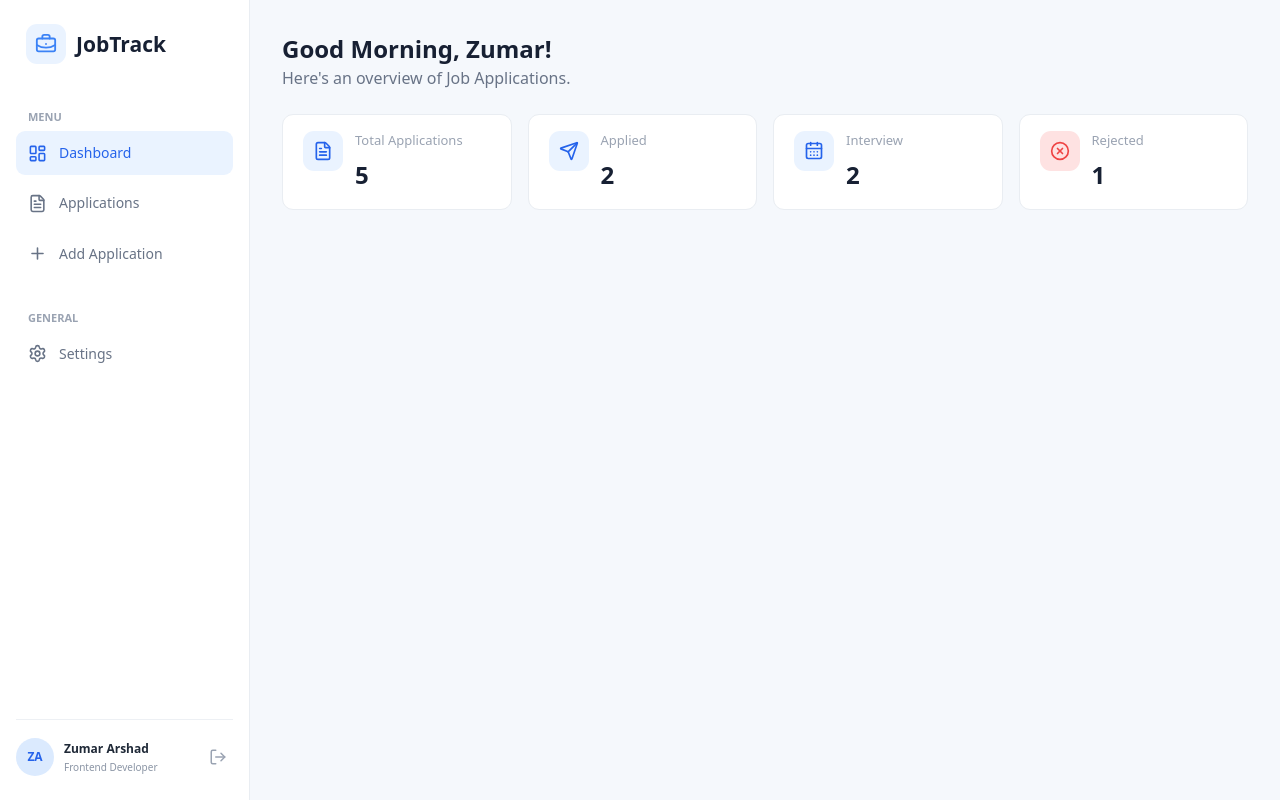
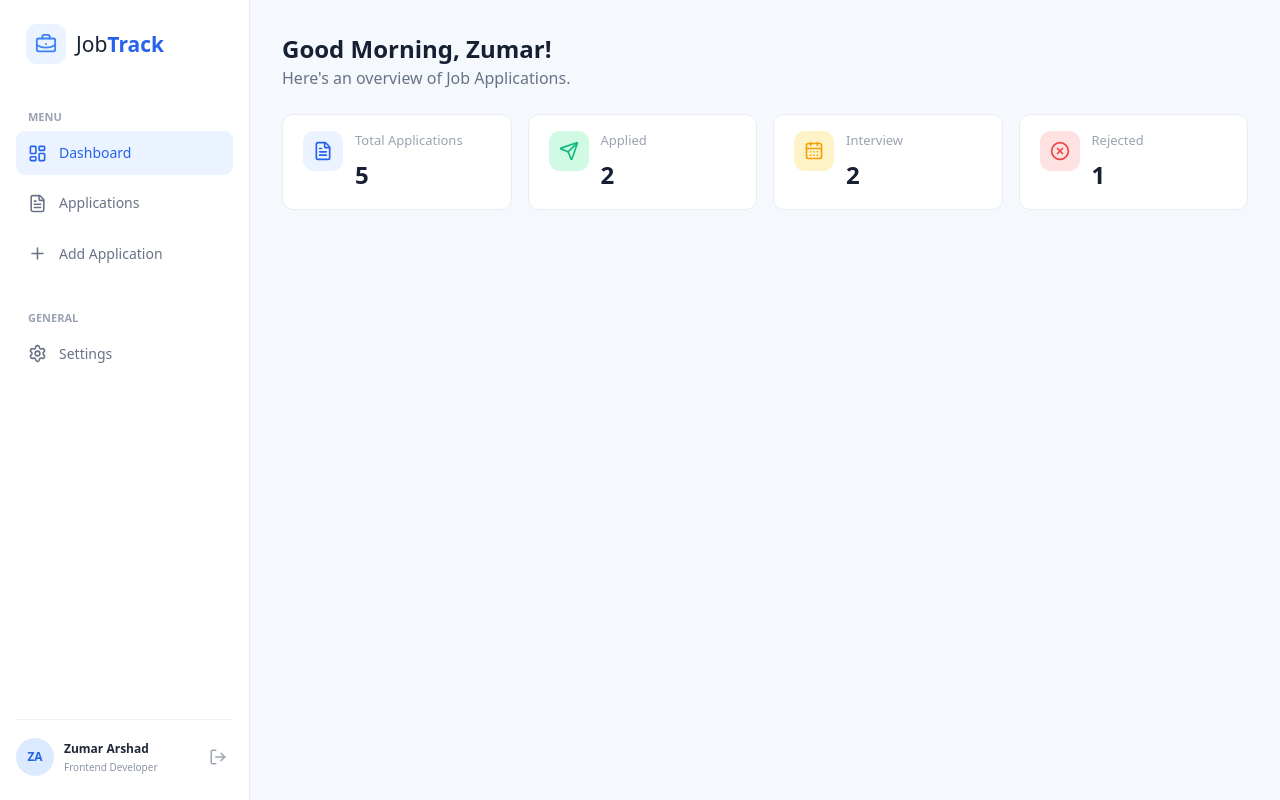
Before and after one commit to ZumarArshad/Job-tracker-application, a React (Vite) app in the folder job-tracker/: page / in a window 1280 px wide. Built offline with nearby package versions, Linux system fonts and the light colour scheme.

Commit message:
Refactor components and styles for improved UI consistency

```diff
--- a/job-tracker/src/App.jsx
+++ b/job-tracker/src/App.jsx
@@ -1,7 +1,7 @@
 import { FileText, Send, CalendarDays, CircleX } from "lucide-react";
-import { Dashboard } from "./pages/Dashboard";
-import { Sidebar } from "./components/Sidebar";
-import { StatCard } from "./components/StatCard";
+import { Dashboard } from "./pages/Dashboard.jsx";
+import { Sidebar } from "./components/Sidebar.jsx";
+import { StatCard } from "./components/StatCard.jsx";
 import "./App.css";
 
 function App() {
@@ -12,9 +12,19 @@ function App() {
         <Dashboard />
         <div className="stat-grid">
           <StatCard title="Total Applications" value="5" icon={FileText} />
-          <StatCard title="Applied" value="2" icon={Send} />
-          <StatCard title="Interview" value="2" icon={CalendarDays} />
-          <StatCard title="Rejected" value="1" icon={CircleX} iconColor="danger" />
+          <StatCard title="Applied" value="2" icon={Send} iconColor="success" />
+          <StatCard
+            title="Interview"
+            value="2"
+            icon={CalendarDays}
+            iconColor="warning"
+          />
+          <StatCard
+            title="Rejected"
+            value="1"
+            icon={CircleX}
+            iconColor="danger"
+          />
         </div>
       </main>
     </div>
--- a/job-tracker/src/components/Sidebar.css
+++ b/job-tracker/src/components/Sidebar.css
@@ -21,8 +21,12 @@
   margin-bottom: 45px;
 
   font-size: 21px;
-  font-weight: 700;
+  font-weight: 500;
   color: var(--color-text-heading);
+  strong {
+    color: var(--color-primary);
+    font-weight: 700;
+  }
 }
 
 .logo-icon {
--- a/job-tracker/src/components/Sidebar.jsx
+++ b/job-tracker/src/components/Sidebar.jsx
@@ -17,7 +17,7 @@ export function Sidebar() {
           <BriefcaseBusiness size={22} />
         </div>
 
-        <span>JobTrack</span>
+        <span>Job<strong>Track</strong></span>
       </div>
 
       {/* Navigation */}
--- a/job-tracker/src/components/StatCard.css
+++ b/job-tracker/src/components/StatCard.css
@@ -27,6 +27,16 @@
   color: var(--color-danger);
 }
 
+.stat-card-icon.icon-warning {
+  background-color: var(--color-warning-soft);
+  color: var(--color-warning);
+}
+
+.stat-card-icon.icon-success {
+  background-color: var(--color-success-soft);
+  color: var(--color-success);
+}
+
 .stat-card h3 {
   font-size: 13px;
   font-weight: 500;
--- a/job-tracker/src/index.css
+++ b/job-tracker/src/index.css
@@ -21,6 +21,10 @@
   --color-border-muted: #edf0f4;
 
   /* Status */
+  --color-success: #10b981;
+  --color-success-soft: #d1fae5;
+  --color-warning: #f59e0b;
+  --color-warning-soft: #fef3c7;
   --color-danger: #ef4444;
   --color-danger-soft: #fee2e2;
 
```
